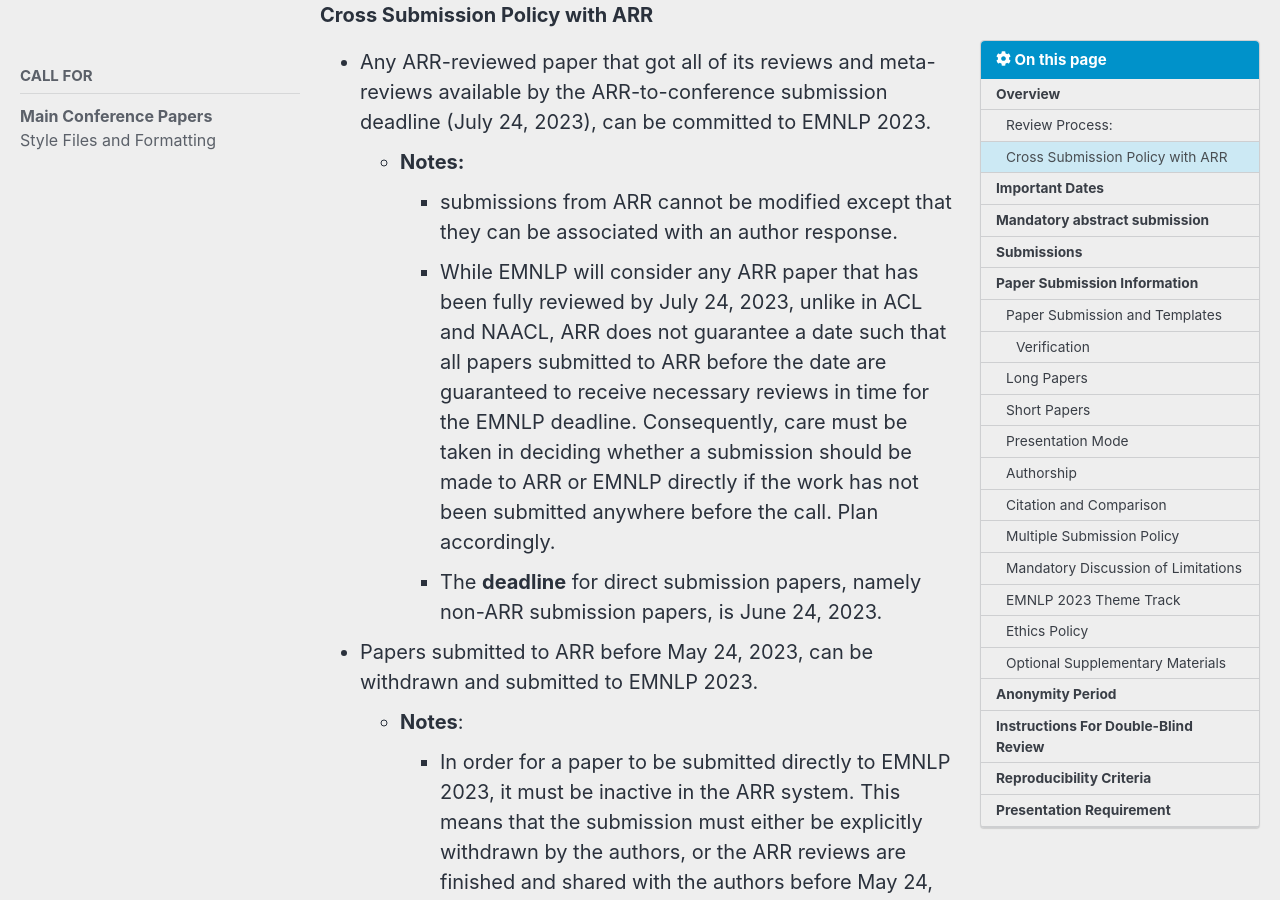
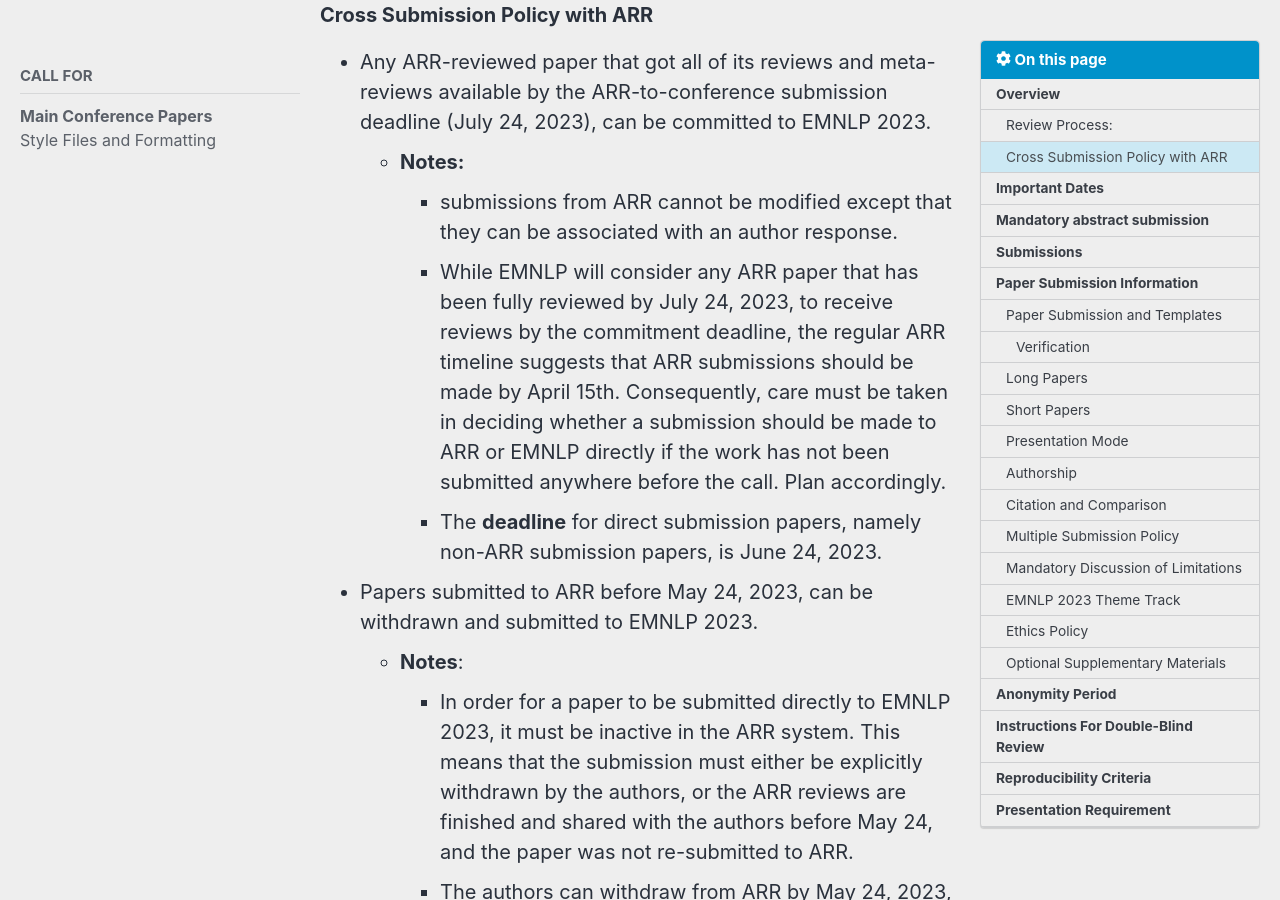
Before and after one commit to acl-org/emnlp-2023, a Jekyll site: the page built from _pages/calls/Main Conference Papers.md, in a window 1280 px wide and 900 px high, scrolled down 1102 px. Built offline with Jekyll 4.4.1, drawn with Linux system fonts in a browser that asks for light colours; cached includes are drawn as plain includes; nearby versions of some CDN libraries.

Commit message:
Update Main Conference Papers.md
specific suggestion on ARR deadline

```diff
--- a/_pages/calls/Main Conference Papers.md
+++ b/_pages/calls/Main Conference Papers.md
@@ -31,7 +31,7 @@
 - Any ARR-reviewed paper that got all of its reviews and meta-reviews available by the ARR-to-conference submission deadline (July 24, 2023), can be committed to EMNLP 2023.
 	- **Notes:**
   	- submissions from ARR cannot be modified except that they can be associated with an author response.
-  	- While EMNLP will consider any ARR paper that has been fully reviewed by July 24, 2023, unlike in ACL and NAACL, ARR does not guarantee a date such that all papers submitted to ARR before the date are guaranteed to receive necessary reviews in time for the EMNLP deadline. Consequently, care must be taken in deciding whether a submission should be made to ARR or EMNLP directly if the work has not been submitted anywhere before the call. Plan accordingly.
+  	- While EMNLP will consider any ARR paper that has been fully reviewed by July 24, 2023, to receive reviews by the commitment deadline, the regular ARR timeline suggests that ARR submissions should be made by April 15th. Consequently, care must be taken in deciding whether a submission should be made to ARR or EMNLP directly if the work has not been submitted anywhere before the call. Plan accordingly.
   	- The **deadline** for direct submission papers, namely non-ARR submission papers, is June 24, 2023.
 
 
```
